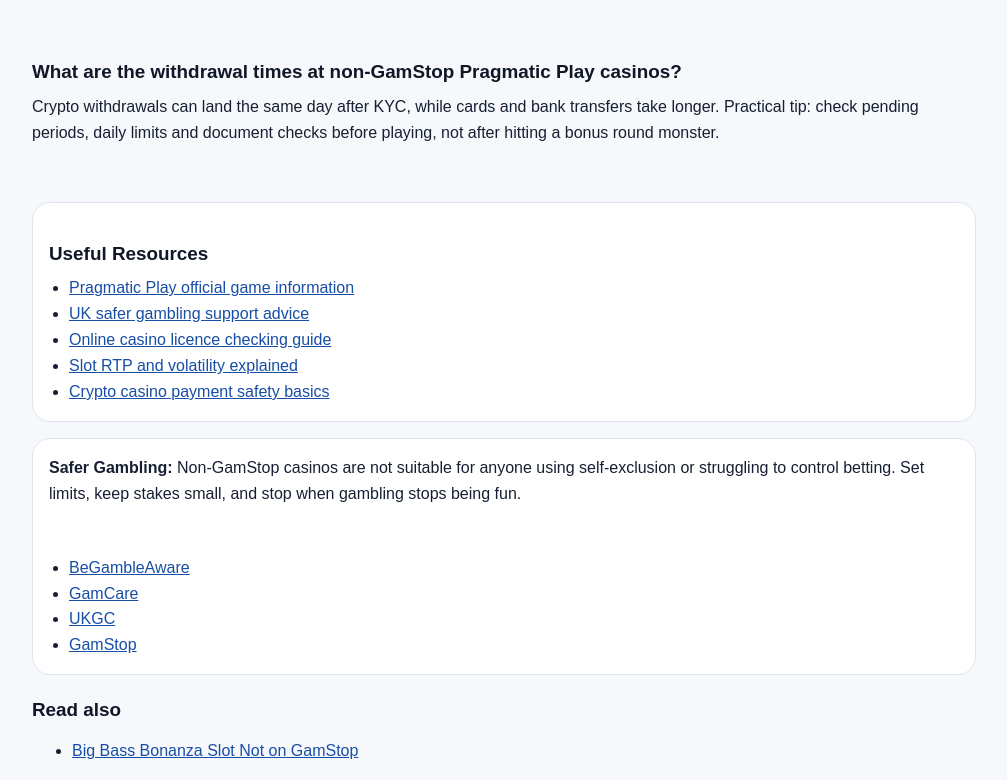
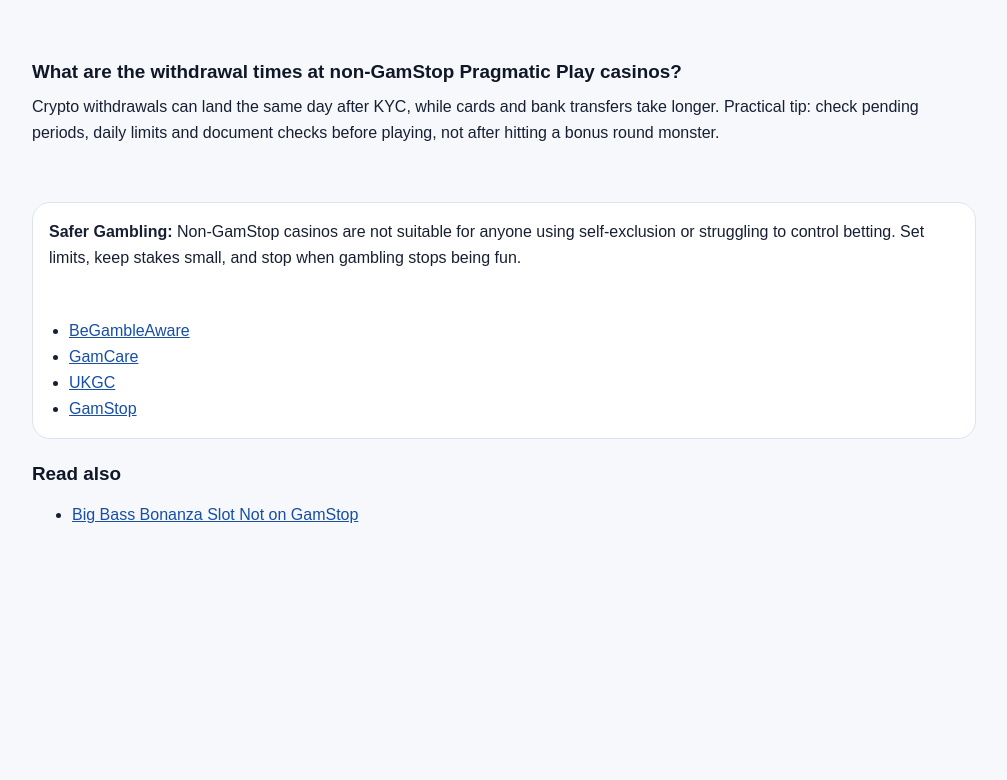
Before and after one commit to nongamstop/big-bass-bonanza, a plain HTML site: page pragmatic-play-not-on-gamstop-best-for-uk.html in a window 1280 px wide. Shown: the part 8421-9201 px from the top of the page, without its empty margins (136-1143 px from the left). After the commit the page ends 8965 px from the top, so only its background shows below. Drawn offline with Linux system fonts and the light colour scheme.

Commit message:
Update pragmatic-play-not-on-gamstop-best-for-uk.html

```diff
--- a/pragmatic-play-not-on-gamstop-best-for-uk.html
+++ b/pragmatic-play-not-on-gamstop-best-for-uk.html
@@ -473,17 +473,6 @@
 <h3>What are the withdrawal times at non-GamStop Pragmatic Play casinos?</h3>
 <p>Crypto withdrawals can land the same day after KYC, while cards and bank transfers take longer. Practical tip: check pending periods, daily limits and document checks before playing, not after hitting a bonus round monster.</p><br>
 
-<div class="external-links">
-<h3>Useful Resources</h3>
-<ul>
-<li><a href="#">Pragmatic Play official game information</a></li>
-<li><a href="#">UK safer gambling support advice</a></li>
-<li><a href="#">Online casino licence checking guide</a></li>
-<li><a href="#">Slot RTP and volatility explained</a></li>
-<li><a href="#">Crypto casino payment safety basics</a></li>
-</ul>
-</div>
-
 <section class="safer-gambling" aria-label="Safer Gambling">
 <p><strong>Safer Gambling:</strong> Non-GamStop casinos are not suitable for anyone using self-exclusion or struggling to control betting. Set limits, keep stakes small, and stop when gambling stops being fun.</p><br>
 <ul>
```
